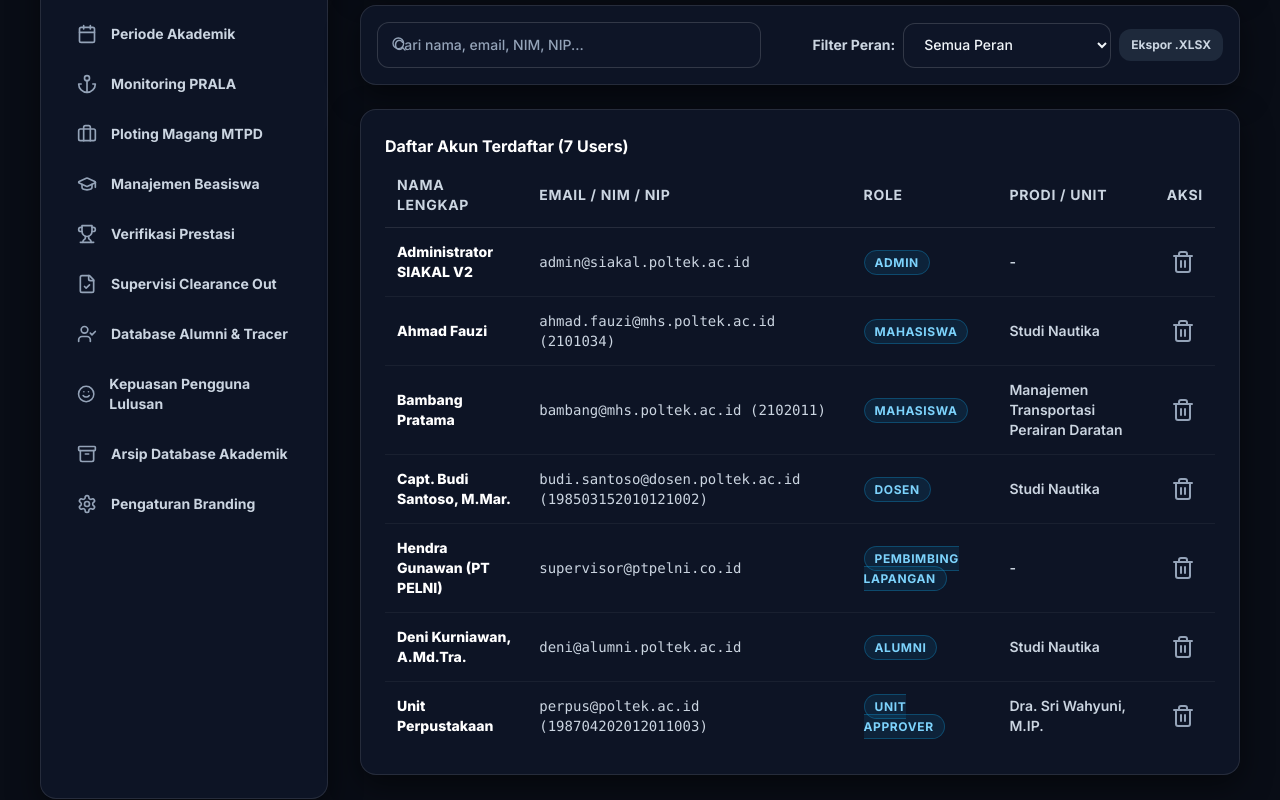
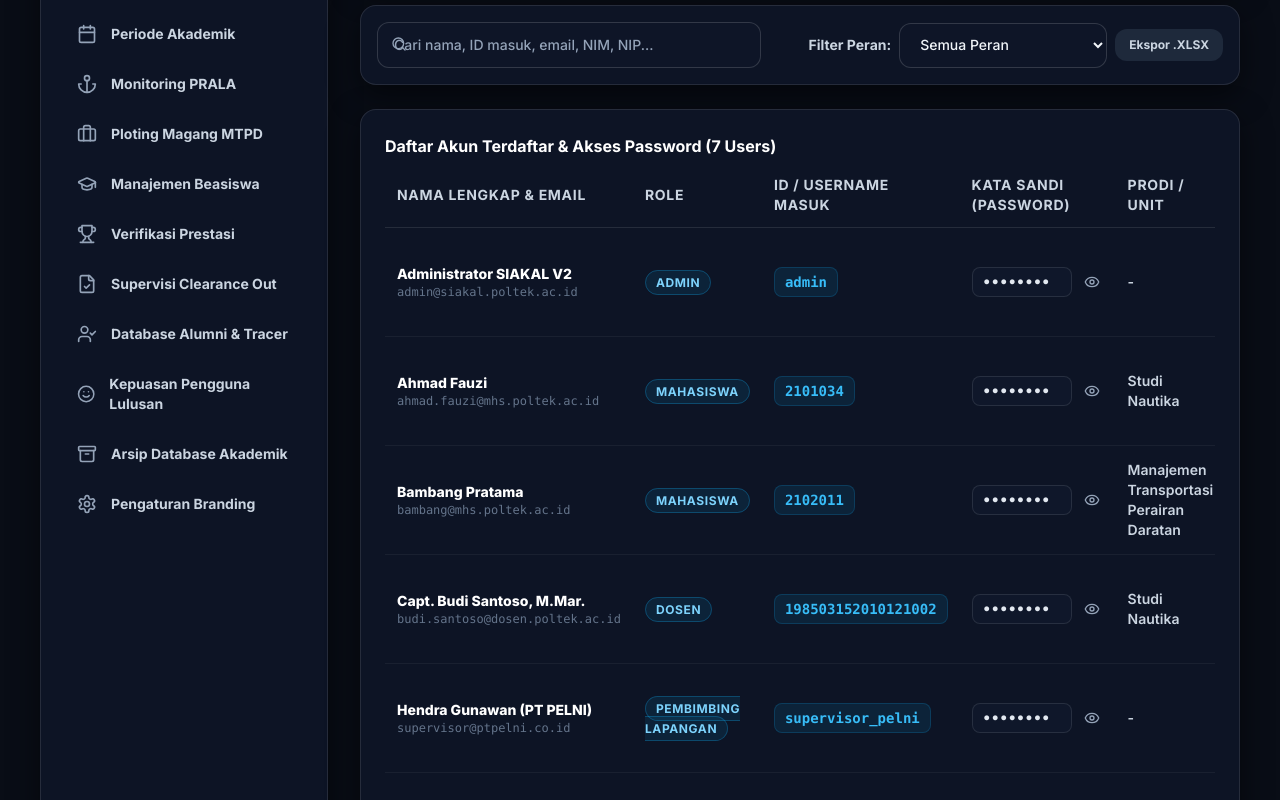
Before and after one commit to dadang56/siakal-v2, a Next.js app: page /dashboard/admin/manajemen-user in a window 1280 px wide. Shown: the part 300-1100 px from the top of the page. Built offline with nearby package versions, Linux system fonts and the light colour scheme.

Commit message:
feat: Add explicit Username/ID and Initial Password fields to User Management with copy credentials feature

```diff
--- a/app/dashboard/admin/manajemen-user/page.tsx
+++ b/app/dashboard/admin/manajemen-user/page.tsx
@@ -1,7 +1,7 @@
 'use client';
 
 import React, { useState, useEffect } from 'react';
-import { Users, Upload, Download, Plus, Trash2, CheckCircle2, UserCheck, Search } from 'lucide-react';
+import { Users, Upload, Download, Plus, Trash2, CheckCircle2, Search, Key, Copy, Eye, EyeOff, Check } from 'lucide-react';
 import { initialAccounts, UserAccount } from '@/lib/mockStore';
 import { readExcelFile, downloadUserImportTemplate, exportToExcel } from '@/lib/utils/excel';
 
@@ -9,6 +9,8 @@ export default function AdminUserManagementPage() {
   const [users, setUsers] = useState<UserAccount[]>(initialAccounts);
   const [searchQuery, setSearchQuery] = useState('');
   const [filterRole, setFilterRole] = useState<string>('semua');
+  const [visiblePasswords, setVisiblePasswords] = useState<{ [key: string]: boolean }>({});
+  const [copiedId, setCopiedId] = useState<string | null>(null);
 
   // Excel Import state
   const [importedPreview, setImportedPreview] = useState<any[]>([]);
@@ -19,8 +21,8 @@ export default function AdminUserManagementPage() {
   const [newFullName, setNewFullName] = useState('');
   const [newEmail, setNewEmail] = useState('');
   const [newRole, setNewRole] = useState<UserAccount['role']>('mahasiswa');
-  const [newNim, setNewNim] = useState('');
-  const [newNip, setNewNip] = useState('');
+  const [newUsernameOrId, setNewUsernameOrId] = useState('');
+  const [newPassword, setNewPassword] = useState('SIAKAL2026!');
   const [newProdi, setNewProdi] = useState('Studi Nautika');
 
   useEffect(() => {
@@ -40,6 +42,19 @@ export default function AdminUserManagementPage() {
   const handleDeleteUser = (id: string) => {
     const updated = users.filter((u) => u.id !== id);
     saveUsers(updated);
+  };
+
+  const togglePasswordVisibility = (id: string) => {
+    setVisiblePasswords((prev) => ({ ...prev, [id]: !prev[id] }));
+  };
+
+  const handleCopyCredentials = (u: UserAccount) => {
+    const loginId = u.usernameOrId || u.nim || u.nip || u.email;
+    const pwd = u.initialPassword || 'SIAKAL2026!';
+    const textToCopy = `ID Masuk: ${loginId}\nPassword: ${pwd}\nEmail: ${u.email}`;
+    navigator.clipboard.writeText(textToCopy);
+    setCopiedId(u.id);
+    setTimeout(() => setCopiedId(null), 2500);
   };
 
   const handleDownloadTemplate = () => {
@@ -67,8 +82,10 @@ export default function AdminUserManagementPage() {
       email: row['Email'] || `user${idx}@siakal.poltek.ac.id`,
       fullName: row['Nama Lengkap'] || 'Pengguna Baru',
       role: (row['Role']?.toString().toLowerCase().replace(' ', '_') as any) || 'mahasiswa',
-      nim: row['Username/NIM/NIP']?.toString(),
-      nip: row['Username/NIM/NIP']?.toString(),
+      usernameOrId: row['Username/NIM/NIP']?.toString() || row['Email'],
+      initialPassword: row['Password Initial']?.toString() || 'SIAKAL2026!',
+      nim: row['Role']?.toString().toLowerCase() === 'mahasiswa' ? row['Username/NIM/NIP']?.toString() : undefined,
+      nip: row['Role']?.toString().toLowerCase() === 'dosen' ? row['Username/NIM/NIP']?.toString() : undefined,
       prodi: row['Prodi'],
       isProfileCompleted: true,
     }));
@@ -82,21 +99,31 @@ export default function AdminUserManagementPage() {
 
   const handleAddSingleUser = (e: React.FormEvent) => {
     e.preventDefault();
+    if (!newFullName || !newUsernameOrId || !newPassword) {
+      alert('Mohon isi Nama, Username/ID Masuk, dan Password!');
+      return;
+    }
+
     const newUser: UserAccount = {
       id: `user-${Date.now()}`,
       fullName: newFullName,
-      email: newEmail,
+      email: newEmail || `${newUsernameOrId}@siakal.poltek.ac.id`,
       role: newRole,
-      nim: newNim,
-      nip: newNip,
+      usernameOrId: newUsernameOrId,
+      initialPassword: newPassword,
+      nim: newRole === 'mahasiswa' ? newUsernameOrId : undefined,
+      nip: newRole === 'dosen' ? newUsernameOrId : undefined,
       prodi: newProdi,
       isProfileCompleted: true,
     };
+
     const updated = [...users, newUser];
     saveUsers(updated);
     setShowAddModal(false);
     setNewFullName('');
     setNewEmail('');
+    setNewUsernameOrId('');
+    setNewPassword('SIAKAL2026!');
   };
 
   const handleExportUsers = () => {
@@ -108,8 +135,8 @@ export default function AdminUserManagementPage() {
             'Nama Lengkap': u.fullName,
             Email: u.email,
             Role: u.role,
-            NIM: u.nim || '-',
-            NIP: u.nip || '-',
+            'Username / ID Masuk': u.usernameOrId || u.nim || u.nip || u.email,
+            'Password Awal': u.initialPassword || 'SIAKAL2026!',
             Prodi: u.prodi || '-',
           })),
         },
@@ -119,11 +146,11 @@ export default function AdminUserManagementPage() {
   };
 
   const filteredUsers = users.filter((u) => {
+    const loginId = u.usernameOrId || u.nim || u.nip || '';
     const matchSearch =
       u.fullName.toLowerCase().includes(searchQuery.toLowerCase()) ||
       u.email.toLowerCase().includes(searchQuery.toLowerCase()) ||
-      (u.nim && u.nim.includes(searchQuery)) ||
-      (u.nip && u.nip.includes(searchQuery));
+      loginId.toLowerCase().includes(searchQuery.toLowerCase());
     const matchRole = filterRole === 'semua' || u.role === filterRole;
     return matchSearch && matchRole;
   });
@@ -135,10 +162,10 @@ export default function AdminUserManagementPage() {
         <div>
           <h1 className="text-xl font-extrabold text-slate-900 dark:text-white flex items-center gap-2">
             <Users className="w-6 h-6 text-sky-500 dark:text-sky-400" />
-            <span>Pusat Manajemen User & Import Data Excel</span>
+            <span>Pusat Manajemen User, ID Masuk & Password</span>
           </h1>
           <p className="text-xs sm:text-sm text-slate-600 dark:text-slate-300 mt-1 font-medium">
-            Kelola seluruh akun pengguna (Admin, Mahasiswa, Dosen, Pembimbing Lapangan, Alumni, & 14 Unit Approver). Buat akun massal via Impor Excel.
+            Kelola seluruh akun pengguna, tentukan <strong className="text-slate-900 dark:text-white">ID Masuk (NIM/NIP/Username)</strong> dan <strong className="text-slate-900 dark:text-white">Kata Sandi (Password)</strong> untuk login.
           </p>
         </div>
 
@@ -156,7 +183,7 @@ export default function AdminUserManagementPage() {
 
           <button onClick={() => setShowAddModal(true)} className="px-4 py-2.5 rounded-xl bg-emerald-600 hover:bg-emerald-500 text-white font-bold text-xs sm:text-sm flex items-center gap-2 shadow-md">
             <Plus className="w-4 h-4" />
-            <span>Tambah User</span>
+            <span>+ Tambah User & Password</span>
           </button>
         </div>
       </div>
@@ -169,7 +196,7 @@ export default function AdminUserManagementPage() {
             type="text"
             value={searchQuery}
             onChange={(e) => setSearchQuery(e.target.value)}
-            placeholder="Cari nama, email, NIM, NIP..."
+            placeholder="Cari nama, ID masuk, email, NIM, NIP..."
             className="w-full glass-input pl-10 text-xs sm:text-sm"
           />
         </div>
@@ -190,57 +217,97 @@ export default function AdminUserManagementPage() {
             <option value="unit_approver">Unit Approver</option>
           </select>
 
-          <button onClick={handleExportUsers} className="px-3 py-2 rounded-xl bg-slate-200 dark:bg-slate-800 text-slate-700 dark:text-slate-300 font-bold text-xs shrink-0">
+          <button onClick={handleExportUsers} className="px-3.5 py-2 rounded-xl bg-slate-200 dark:bg-slate-800 text-slate-700 dark:text-slate-300 font-bold text-xs shrink-0">
             Ekspor .XLSX
           </button>
         </div>
       </div>
 
-      {/* Table List User */}
+      {/* Table List User with Credentials */}
       <div className="glass-panel p-6 overflow-hidden">
         <h3 className="text-sm sm:text-base font-bold text-slate-900 dark:text-white mb-4">
-          Daftar Akun Terdaftar ({filteredUsers.length} Users)
+          Daftar Akun Terdaftar & Akses Password ({filteredUsers.length} Users)
         </h3>
 
         <div className="overflow-x-auto">
           <table className="w-full text-left text-xs sm:text-sm">
             <thead>
               <tr className="border-b border-slate-200 dark:border-white/10 text-slate-700 dark:text-slate-300 font-extrabold uppercase tracking-wider">
-                <th className="pb-3 px-3">Nama Lengkap</th>
-                <th className="pb-3 px-3">Email / NIM / NIP</th>
+                <th className="pb-3 px-3">Nama Lengkap & Email</th>
                 <th className="pb-3 px-3">Role</th>
+                <th className="pb-3 px-3">ID / Username Masuk</th>
+                <th className="pb-3 px-3">Kata Sandi (Password)</th>
                 <th className="pb-3 px-3">Prodi / Unit</th>
                 <th className="pb-3 px-3 text-right">Aksi</th>
               </tr>
             </thead>
             <tbody className="divide-y divide-slate-200 dark:divide-white/5">
-              {filteredUsers.map((u) => (
+              {filteredUsers.map((u) => {
+                const loginId = u.usernameOrId || u.nim || u.nip || u.email;
+                const pwd = u.initialPassword || 'SIAKAL2026!';
+                const isPwdShown = visiblePasswords[u.id];
+
+                return (
                   <tr key={u.id} className="hover:bg-slate-100/80 dark:hover:bg-slate-800/50 transition-colors">
-                  <td className="py-3.5 px-3 font-extrabold text-slate-900 dark:text-white text-sm">
-                    {u.fullName}
+                    <td className="py-3.5 px-3">
+                      <div className="font-extrabold text-slate-900 dark:text-white text-sm">{u.fullName}</div>
+                      <div className="text-xs text-slate-500 font-mono font-medium">{u.email}</div>
                     </td>
-                  <td className="py-3.5 px-3 text-slate-700 dark:text-slate-300 font-mono font-medium">
-                    {u.email} {u.nim ? `(${u.nim})` : u.nip ? `(${u.nip})` : ''}
-                  </td>
+
                     <td className="py-3.5 px-3">
                       <span className="px-2.5 py-1 rounded-full text-[10px] sm:text-xs font-bold uppercase tracking-wider bg-sky-500/10 text-sky-700 dark:text-sky-300 border border-sky-500/30">
                         {u.role.replace('_', ' ')}
                       </span>
                     </td>
+
+                    <td className="py-3.5 px-3">
+                      <div className="font-mono font-extrabold text-sky-600 dark:text-sky-400 bg-sky-500/10 px-2.5 py-1 rounded-lg inline-block border border-sky-500/20">
+                        {loginId}
+                      </div>
+                    </td>
+
+                    <td className="py-3.5 px-3">
+                      <div className="flex items-center gap-2">
+                        <span className="font-mono font-bold text-slate-800 dark:text-slate-200 bg-slate-100 dark:bg-slate-900 px-2.5 py-1 rounded-lg border border-slate-300 dark:border-white/10 min-w-[100px]">
+                          {isPwdShown ? pwd : '••••••••'}
+                        </span>
+                        <button
+                          type="button"
+                          onClick={() => togglePasswordVisibility(u.id)}
+                          className="p-1 rounded-md text-slate-400 hover:text-slate-700 dark:hover:text-slate-200"
+                          title="Lihat Password"
+                        >
+                          {isPwdShown ? <EyeOff className="w-4 h-4" /> : <Eye className="w-4 h-4" />}
+                        </button>
+                      </div>
+                    </td>
+
                     <td className="py-3.5 px-3 text-slate-700 dark:text-slate-300 font-semibold">
                       {u.prodi || u.namaLengkapGelar || '-'}
                     </td>
-                  <td className="py-3.5 px-3 text-right">
+
+                    <td className="py-3.5 px-3 text-right space-x-2">
+                      <button
+                        type="button"
+                        onClick={() => handleCopyCredentials(u)}
+                        className="px-2.5 py-1.5 rounded-xl bg-slate-200 dark:bg-slate-800 hover:bg-slate-300 text-slate-800 dark:text-slate-200 font-bold text-xs inline-flex items-center gap-1 shadow-sm"
+                        title="Salin ID & Password"
+                      >
+                        {copiedId === u.id ? <Check className="w-3.5 h-3.5 text-emerald-500" /> : <Copy className="w-3.5 h-3.5" />}
+                        <span>{copiedId === u.id ? 'Tersalin' : 'Salin Akses'}</span>
+                      </button>
+
                       <button
                         onClick={() => handleDeleteUser(u.id)}
-                      className="p-2 rounded-xl text-slate-400 hover:text-red-500 hover:bg-red-500/10 transition-colors cursor-pointer"
+                        className="p-1.5 rounded-xl text-slate-400 hover:text-red-500 hover:bg-red-500/10 transition-colors"
                         title="Hapus Akun"
                       >
                         <Trash2 className="w-4.5 h-4.5" />
                       </button>
                     </td>
                   </tr>
-              ))}
+                );
+              })}
             </tbody>
           </table>
         </div>
@@ -252,7 +319,7 @@ export default function AdminUserManagementPage() {
           <div className="glass-panel bg-white dark:bg-slate-900 w-full max-w-3xl max-h-[85vh] flex flex-col p-6 space-y-4 shadow-2xl border border-slate-200 dark:border-white/20">
             <h3 className="text-base font-bold text-slate-900 dark:text-white flex items-center gap-2">
               <CheckCircle2 className="w-5 h-5 text-emerald-500" />
-              <span>Pratinjau Data Impor Excel ({importedPreview.length} Baris Data)</span>
+              <span>Pratinjau Impor Excel ({importedPreview.length} Baris Data)</span>
             </h3>
 
             <div className="flex-1 overflow-y-auto border border-slate-200 dark:border-white/10 rounded-xl p-3 bg-slate-50 dark:bg-slate-950">
@@ -262,7 +329,8 @@ export default function AdminUserManagementPage() {
                     <th className="p-2">Nama</th>
                     <th className="p-2">Email</th>
                     <th className="p-2">Role</th>
-                    <th className="p-2">NIM/NIP</th>
+                    <th className="p-2">ID Masuk</th>
+                    <th className="p-2">Password Initial</th>
                   </tr>
                 </thead>
                 <tbody className="divide-y divide-slate-200 dark:divide-white/5">
@@ -271,7 +339,8 @@ export default function AdminUserManagementPage() {
                       <td className="p-2 font-bold text-slate-900 dark:text-white">{row['Nama Lengkap']}</td>
                       <td className="p-2 text-slate-700 dark:text-slate-300">{row['Email']}</td>
                       <td className="p-2 text-sky-600 font-semibold">{row['Role']}</td>
-                      <td className="p-2 text-slate-600 dark:text-slate-400">{row['Username/NIM/NIP'] || '-'}</td>
+                      <td className="p-2 font-mono font-bold text-amber-500">{row['Username/NIM/NIP'] || '-'}</td>
+                      <td className="p-2 font-mono font-bold text-slate-600 dark:text-slate-300">{row['Password Initial'] || 'SIAKAL2026!'}</td>
                     </tr>
                   ))}
                 </tbody>
@@ -293,43 +362,37 @@ export default function AdminUserManagementPage() {
         </div>
       )}
 
-      {/* Modal Single Add User */}
+      {/* Modal Single Add User (WITH EXPLICIT USERNAME/ID & PASSWORD FIELDS) */}
       {showAddModal && (
         <div className="fixed inset-0 z-50 flex items-center justify-center p-4 bg-slate-950/60 backdrop-blur-md">
-          <div className="glass-panel bg-white dark:bg-slate-900 w-full max-w-md p-6 space-y-4 shadow-2xl border border-slate-200 dark:border-white/20">
-            <h3 className="text-base font-bold text-slate-900 dark:text-white">Tambah User Manual</h3>
+          <div className="glass-panel bg-white dark:bg-slate-900 w-full max-w-lg p-6 space-y-4 shadow-2xl border border-slate-200 dark:border-white/20">
+            <div className="flex items-center justify-between border-b border-slate-200 dark:border-white/10 pb-3">
+              <h3 className="text-base font-bold text-slate-900 dark:text-white flex items-center gap-2">
+                <Key className="w-5 h-5 text-sky-500" />
+                <span>Tambah User Baru & Pengaturan Password</span>
+              </h3>
+            </div>
 
-            <form onSubmit={handleAddSingleUser} className="space-y-3 text-xs sm:text-sm">
+            <form onSubmit={handleAddSingleUser} className="space-y-3.5 text-xs sm:text-sm">
               <div>
-                <label className="block font-bold text-slate-800 dark:text-slate-200 mb-1">Nama Lengkap</label>
+                <label className="block font-bold text-slate-800 dark:text-slate-200 mb-1">Nama Lengkap Pengguna</label>
                 <input
                   type="text"
                   required
                   value={newFullName}
                   onChange={(e) => setNewFullName(e.target.value)}
-                  placeholder="Contoh: Capt. Ahmad Subarjo"
+                  placeholder="Contoh: Capt. Ahmad Subarjo, M.Mar."
                   className="w-full glass-input"
                 />
               </div>
 
+              <div className="grid grid-cols-1 sm:grid-cols-2 gap-3">
                 <div>
-                <label className="block font-bold text-slate-800 dark:text-slate-200 mb-1">Email Official</label>
-                <input
-                  type="email"
-                  required
-                  value={newEmail}
-                  onChange={(e) => setNewEmail(e.target.value)}
-                  placeholder="user@poltek.ac.id"
-                  className="w-full glass-input"
-                />
-              </div>
-
-              <div>
-                <label className="block font-bold text-slate-800 dark:text-slate-200 mb-1">Peran (Role)</label>
+                  <label className="block font-bold text-slate-800 dark:text-slate-200 mb-1">Peran (Role Akun)</label>
                   <select
                     value={newRole}
                     onChange={(e) => setNewRole(e.target.value as any)}
-                  className="w-full glass-input"
+                    className="w-full glass-input font-bold"
                   >
                     <option value="mahasiswa">Mahasiswa</option>
                     <option value="dosen">Dosen</option>
@@ -340,18 +403,67 @@ export default function AdminUserManagementPage() {
                   </select>
                 </div>
 
-              {newRole === 'mahasiswa' && (
                 <div>
-                  <label className="block font-bold text-slate-800 dark:text-slate-200 mb-1">NIM Mahasiswa</label>
+                  <label className="block font-bold text-slate-800 dark:text-slate-200 mb-1">Program Studi / Unit</label>
+                  <select
+                    value={newProdi}
+                    onChange={(e) => setNewProdi(e.target.value)}
+                    className="w-full glass-input"
+                  >
+                    <option value="Studi Nautika">Studi Nautika</option>
+                    <option value="Permesinan Kapal">Permesinan Kapal</option>
+                    <option value="Manajemen Transportasi Perairan Daratan">MTPD</option>
+                    <option value="Teknologi Rekayasa Pelayaran & TSDP">TSDP</option>
+                    <option value="Unit Verifikator">Unit Verifikator</option>
+                  </select>
+                </div>
+              </div>
+
+              {/* ID MASUK & PASSWORD FIELDS */}
+              <div className="p-4 rounded-xl bg-sky-500/10 border border-sky-500/30 space-y-3">
+                <div className="font-extrabold text-sky-700 dark:text-sky-300 text-xs flex items-center gap-1.5">
+                  <Key className="w-4 h-4" />
+                  <span>Kredensial Log In (ID & Password Akun)</span>
+                </div>
+
+                <div>
+                  <label className="block font-bold text-slate-800 dark:text-slate-200 mb-1">
+                    {newRole === 'mahasiswa' ? 'NIM (Digunakan sebagai ID Log In)' : newRole === 'dosen' ? 'NIP (Digunakan sebagai ID Log In)' : 'Username / ID Masuk'}
+                  </label>
                   <input
                     type="text"
-                    value={newNim}
-                    onChange={(e) => setNewNim(e.target.value)}
-                    placeholder="2101099"
+                    required
+                    value={newUsernameOrId}
+                    onChange={(e) => setNewUsernameOrId(e.target.value)}
+                    placeholder={newRole === 'mahasiswa' ? 'Masukkan NIM (cth: 2101034)' : newRole === 'dosen' ? 'Masukkan NIP (cth: 19850315...)' : 'Username (cth: supervisor_pelni)'}
+                    className="w-full glass-input font-mono font-bold"
+                  />
+                </div>
+
+                <div>
+                  <label className="block font-bold text-slate-800 dark:text-slate-200 mb-1">Kata Sandi Awal (Password Initial)</label>
+                  <input
+                    type="text"
+                    required
+                    value={newPassword}
+                    onChange={(e) => setNewPassword(e.target.value)}
+                    placeholder="SIAKAL2026!"
+                    className="w-full glass-input font-mono font-bold"
+                  />
+                  <span className="text-[11px] text-slate-500 dark:text-slate-400 mt-1 block">Password ini digunakan user saat login pertama kali.</span>
+                </div>
+              </div>
+
+              <div>
+                <label className="block font-bold text-slate-800 dark:text-slate-200 mb-1">Email Official (Opsional)</label>
+                <input
+                  type="email"
+                  value={newEmail}
+                  onChange={(e) => setNewEmail(e.target.value)}
+                  placeholder="user@poltek.ac.id"
                   className="w-full glass-input"
                 />
               </div>
-              )}
 
               <div className="flex justify-end gap-2 pt-2">
                 <button
@@ -362,7 +474,7 @@ export default function AdminUserManagementPage() {
                   Batal
                 </button>
                 <button type="submit" className="glass-button text-xs sm:text-sm font-bold">
-                  Simpan Akun
+                  Simpan & Buat Akun
                 </button>
               </div>
             </form>
--- a/lib/mockStore.ts
+++ b/lib/mockStore.ts
@@ -4,6 +4,8 @@ export interface UserAccount {
   email: string;
   fullName: string;
   role: 'admin' | 'mahasiswa' | 'dosen' | 'pembimbing_lapangan' | 'alumni' | 'unit_approver';
+  usernameOrId?: string; // NIM, NIP, or Username ID for logging in
+  initialPassword?: string; // Default password
   nip?: string;
   namaLengkapGelar?: string;
   ttdImageUrl?: string;
@@ -113,6 +115,8 @@ export const initialAccounts: UserAccount[] = [
     email: 'admin@siakal.poltek.ac.id',
     fullName: 'Administrator SIAKAL V2',
     role: 'admin',
+    usernameOrId: 'admin',
+    initialPassword: 'SIAKAL2026!',
     isProfileCompleted: true,
   },
   {
@@ -120,6 +124,8 @@ export const initialAccounts: UserAccount[] = [
     email: 'ahmad.fauzi@mhs.poltek.ac.id',
     fullName: 'Ahmad Fauzi',
     role: 'mahasiswa',
+    usernameOrId: '2101034',
+    initialPassword: 'SIAKAL2026!',
     nim: '2101034',
     prodi: 'Studi Nautika',
     angkatan: 2023,
@@ -130,6 +136,8 @@ export const initialAccounts: UserAccount[] = [
     email: 'bambang@mhs.poltek.ac.id',
     fullName: 'Bambang Pratama',
     role: 'mahasiswa',
+    usernameOrId: '2102011',
+    initialPassword: 'SIAKAL2026!',
     nim: '2102011',
     prodi: 'Manajemen Transportasi Perairan Daratan',
     angkatan: 2023,
@@ -140,6 +148,8 @@ export const initialAccounts: UserAccount[] = [
     email: 'budi.santoso@dosen.poltek.ac.id',
     fullName: 'Capt. Budi Santoso, M.Mar.',
     role: 'dosen',
+    usernameOrId: '198503152010121002',
+    initialPassword: 'Dosen2026!',
     nip: '198503152010121002',
     prodi: 'Studi Nautika',
     isProfileCompleted: true,
@@ -149,6 +159,8 @@ export const initialAccounts: UserAccount[] = [
     email: 'supervisor@ptpelni.co.id',
     fullName: 'Hendra Gunawan (PT PELNI)',
     role: 'pembimbing_lapangan',
+    usernameOrId: 'supervisor_pelni',
+    initialPassword: 'Pelni2026!',
     isProfileCompleted: true,
   },
   {
@@ -156,6 +168,8 @@ export const initialAccounts: UserAccount[] = [
     email: 'deni@alumni.poltek.ac.id',
     fullName: 'Deni Kurniawan, A.Md.Tra.',
     role: 'alumni',
+    usernameOrId: '2001015',
+    initialPassword: 'Alumni2026!',
     prodi: 'Studi Nautika',
     angkatan: 2020,
     isProfileCompleted: true,
@@ -165,6 +179,8 @@ export const initialAccounts: UserAccount[] = [
     email: 'perpus@poltek.ac.id',
     fullName: 'Unit Perpustakaan',
     role: 'unit_approver',
+    usernameOrId: 'perpus_03',
+    initialPassword: 'Perpus2026!',
     nip: '198704202012011003',
     namaLengkapGelar: 'Dra. Sri Wahyuni, M.IP.',
     ttdImageUrl: 'https://api.dicebear.com/7.x/shapes/svg?seed=signature-perpus',
```
Lines whose indentation alone changed are shown as unchanged.
